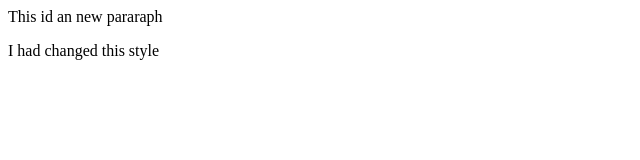
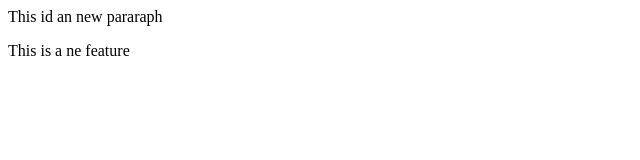
Before and after one commit to akhileshboidi/My-second-repo, a plain HTML site: page index.html in a window 1280 px wide. Shown: the full height of the page, 0-640 px from the left. Drawn offline with Linux system fonts and the light colour scheme.

Commit message:
feature 1 added

```diff
--- a/index.html
+++ b/index.html
@@ -1,2 +1,2 @@
 <p>This id an new pararaph  </p>
-<p>I had  changed this style</p>
+<p>This is a ne feature</p>
```
